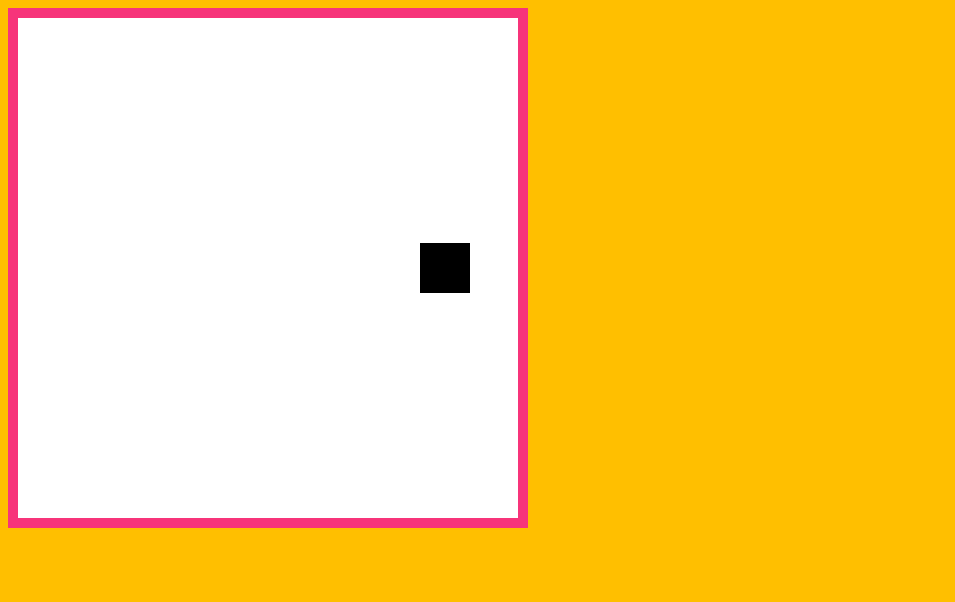
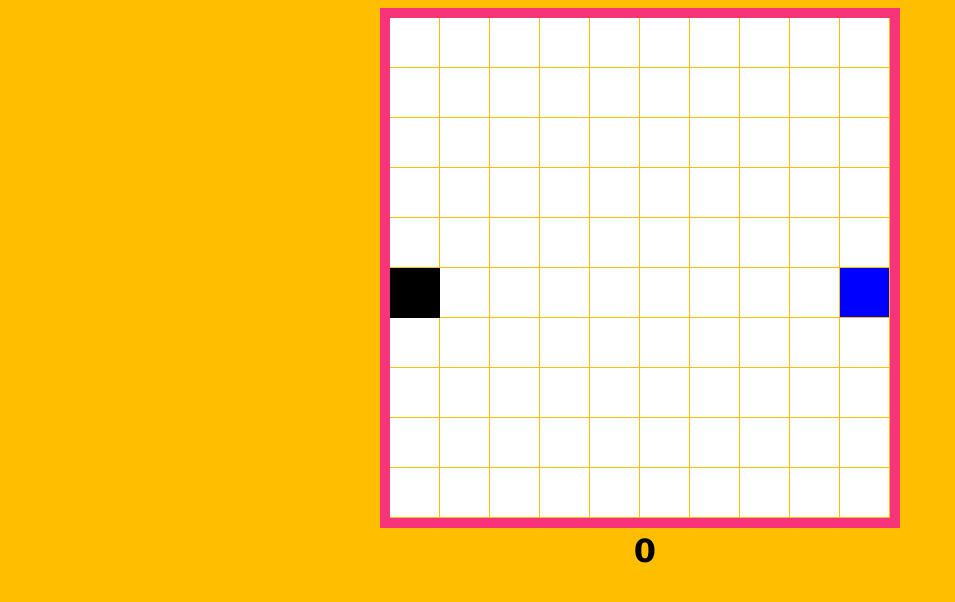
Before and after one commit to lainczlukas/USC, a plain HTML site: page index.html in a window 1280 px wide. Shown: the whole page, without its empty margins (0-955 px from the left). Drawn offline with Linux system fonts and the light colour scheme.

Commit message:
vs commit

```diff
--- a/index.html
+++ b/index.html
@@ -9,6 +9,7 @@
 </head>
 <body>
     <canvas width="500" height="500"></canvas>
+    <h1>0</h1>
     <script src="main.js"></script>
 </body>
 </html>
--- a/main.js
+++ b/main.js
@@ -1,30 +1,109 @@
+document.addEventListener('keydown', keyPush);
 const canvas = document.querySelector("canvas");
 const ctx = canvas.getContext('2d');
 
+const title = document.querySelector("h1");
+
 const snakeSize = 50;
-let snakeSpeed = 3;
+let snakeSpeed = snakeSize;
 let snakePosX = 0;
-let snakePosY = canvas.height / 2 - snakeSize / 2;
+let snakePosY = canvas.height / 2;
 
+let velocityX = 0;
+let velocityY = 0;
 
-ctx.fillStyle = 'white';
-ctx.fillRect(0,0,canvas.width ,canvas.height);
+let score = 0;
 
-ctx.fillStyle = 'black';
-ctx.fillRect(snakePosX, snakePosY, snakeSize, snakeSize);
+const tileCountX = canvas.width / snakeSize;
+const tileCountY = canvas.height / snakeSize;
 
-function gameLoop(){
-    ctx.fillStyle = 'white';
-    ctx.fillRect(0,0,canvas.width ,canvas.height);
+let foodX = Math.floor(Math.random() * tileCountX) * snakeSize;
+let foodY = Math.floor(Math.random() * tileCountY) * snakeSize;
 
-    snakePosX = snakePosX + snakeSpeed;
+gameLoop();
 
-    if (snakePosX > canvas.width) {
+function MoveAll() {
+    snakePosX += snakeSpeed * velocityX;
+    snakePosY += snakeSpeed * velocityY;
+
+    if (snakePosX > canvas.width - snakeSize) {
         snakePosX = 0;
     }
 
-    ctx.fillStyle = 'black';
-    ctx.fillRect(snakePosX, snakePosY, snakeSize, snakeSize);
-    requestAnimationFrame(gameLoop);
+    if (snakePosX < 0) {
+        snakePosX =  canvas.width;
+    }
+
+    if (snakePosY > canvas.height - snakeSize) {
+        snakePosY = 0;
+    }
+
+    if (snakePosY < 0) {
+        snakePosY =  canvas.height;
+    }
+
+    DrawAll();
+
+    if (snakePosX === foodX && snakePosY === foodY) {
+        foodX = Math.floor(Math.random() * tileCountX) * snakeSize;
+        foodY = Math.floor(Math.random() * tileCountY) * snakeSize;
+        title.textContent = ++score;
+    }
 }
-gameLoop();
+
+function DrawAll() {
+    rectangle("#ffbf00", 0, 0, canvas.width, canvas.height);
+
+    drawGrid();
+
+    rectangle("blue", foodX, foodY, snakeSize-1, snakeSize-1);
+
+    rectangle("black", snakePosX, snakePosY, snakeSize, snakeSize);
+}
+
+function gameLoop(){
+    MoveAll();
+    setTimeout(gameLoop, 1000 / 15);
+}
+
+function rectangle(color,x,y,width, height) {
+    ctx.fillStyle = color;
+    ctx.fillRect(x ,y ,width ,height);
+}
+
+function drawGrid() {
+    for ( let i = 0; i < tileCountX; i++ ) {
+        for (let j = 0; j < tileCountY; j++){
+            rectangle('#fff', snakeSize * i, snakeSize * j, snakeSize - 1, snakeSize - 1);
+        }
+    }
+}
+
+function keyPush(event) {
+    switch(event.key) {
+        case 'ArrowUp':
+            if (velocityY != 1) {
+                velocityY = -1;
+                velocityX = 0;
+            }
+            break;
+        case 'ArrowDown':
+            if (velocityY != -1) {
+                velocityY = 1;
+                velocityX = 0;
+            }
+            break;
+        case 'ArrowLeft':
+            if (velocityX != 1) {
+                velocityY = 0;
+                velocityX = -1;
+            }
+            break;
+        case 'ArrowRight':
+            if (velocityX != -1) {
+            velocityY = 0;
+            velocityX = 1;
+            }
+            break;
+    }
+}
--- a/style.css
+++ b/style.css
@@ -1,7 +1,16 @@
 body {
     background: #ffbf00;
+    text-align: center;
 }
 
 canvas {
     border: 10px solid #f7347a;
 }
+
+h1 {
+    margin-top: 0;
+    font-size:  4m;
+    font-family: 'Avenir Next', Verdana;
+    font-weight: bold;
+    letter-spacing: -10px;
+}
```
